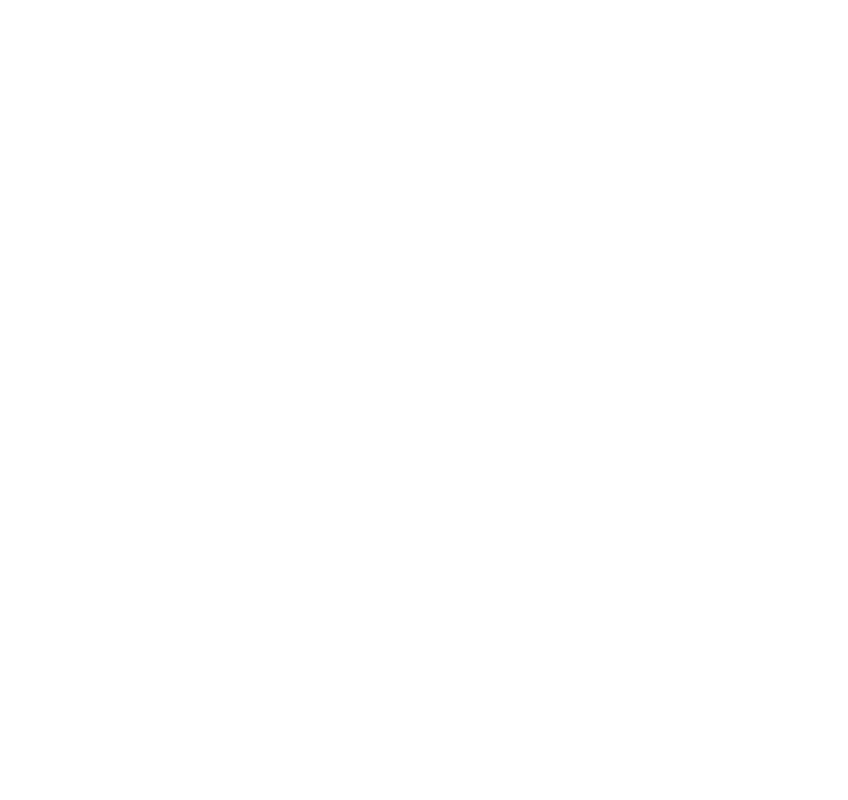
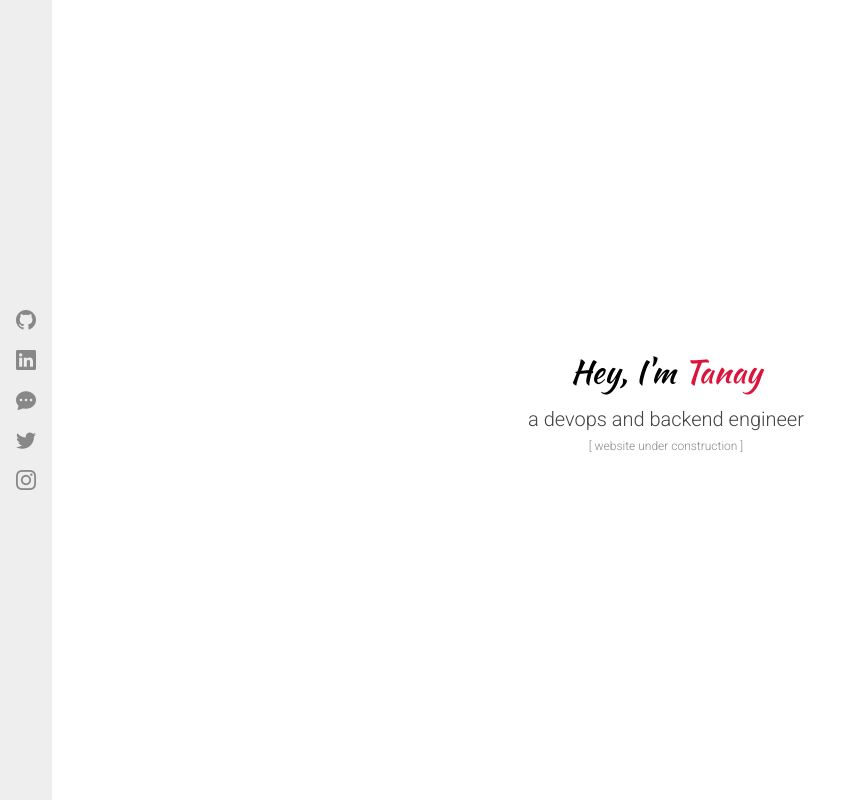
Before and after one commit to tanayhub/tanayhub, a plain HTML site: page index.html in a window 1280 px wide. Shown: the whole page, without its empty margins (0-848 px from the left). Drawn offline with nearby package versions, Linux system fonts and the light colour scheme.

Commit message:
placeholder website content

```diff
--- /dev/null
+++ b/assets/javascript/populate/socials.js
@@ -0,0 +1,22 @@
+const socialList = document.createElement("div");
+const socials = [
+  { icon: "bi-github", source: "https://github.com/tanayhub" },
+  { icon: "bi-linkedin", source: "https://linkedin.com/in/tanayhub" },
+  { icon: "bi-chat-dots-fill", source: "mailto:contact@tanayhub.com" },
+  { icon: "bi-twitter", source: "https://twitter.com/tanayhub" },
+  { icon: "bi-instagram", source: "https://instagram.com/tanayhub" },
+];
+for (const social of socials) {
+  const socialIcon = document.createElement("i");
+  socialIcon.className = social.icon;
+
+  const socialLink = document.createElement("a");
+  socialLink.href = social.source;
+  socialLink.appendChild(socialIcon);
+
+  const socialItem = document.createElement("span");
+  socialItem.appendChild(socialLink);
+
+  socialList.appendChild(socialItem);
+}
+document.getElementById("socials").appendChild(socialList);
--- /dev/null
+++ b/assets/styles/index.css
@@ -0,0 +1,94 @@
+body {
+  margin: 0;
+  padding: 0;
+  max-width: 100vw;
+  overflow-x: hidden;
+  font-family: "Roboto", sans-serif;
+}
+
+#home {
+  width: 100%;
+  height: 100vh;
+  display: flex;
+  position: relative;
+}
+
+#home > .content {
+  flex-grow: 1;
+  display: flex;
+  text-align: center;
+  align-items: center;
+  justify-content: center;
+}
+
+.heading {
+  font-size: 2rem;
+  margin-bottom: 0.75rem;
+  font-family: "Kaushan Script", cursive;
+}
+
+.heading > span {
+  color: #dc143c;
+}
+
+.sub-heading {
+  color: #444444;
+  font-weight: 300;
+  font-size: 1.25rem;
+  margin-bottom: 0.5rem;
+}
+
+.sub-text {
+  color: #888888;
+  font-weight: 300;
+  font-size: 0.75rem;
+}
+
+#socials {
+  display: flex;
+  align-items: center;
+  justify-content: center;
+  background-color: #eeeeee;
+}
+
+#socials > div {
+  display: flex;
+  flex-direction: column;
+}
+
+#socials > div > span {
+  padding: 0.5rem 1rem;
+  font-size: 1.25rem;
+  list-style: none;
+}
+
+#socials > div > span > a {
+  color: #888888;
+  text-decoration: none;
+}
+
+#socials > div > span > a:hover {
+  color: #2c2c2c;
+  animation: focus 0.5s;
+}
+
+@keyframes focus {
+  0% {
+    color: #888888;
+  }
+  100% {
+    color: #2c2c2c;
+  }
+}
+
+@media screen and (max-width: 600px) {
+  #home {
+    flex-direction: column-reverse;
+  }
+  #socials > div {
+    flex-direction: row;
+  }
+  #socials > div > span {
+    padding: 1rem 0.5rem;
+  }
+}
--- a/index.html
+++ b/index.html
@@ -4,7 +4,57 @@
     <meta charset="UTF-8" />
     <meta http-equiv="X-UA-Compatible" content="IE=edge" />
     <meta name="viewport" content="width=device-width, initial-scale=1.0" />
-    <title>Document</title>
+    <meta name="keywords" content="tanay,tanay ghirnikar,portfolio" />
+    <meta
+      name="description"
+      content="Get to know more about Tanay Ghirnikar, personally or professionally"
+    />
+
+    <meta property="og:type" content="website" />
+    <meta property="og:url" content="https://tanayhub.com" />
+    <meta property="og:title" content="Tanay Ghirnikar" />
+    <meta
+      property="og:description"
+      content="Get to know more about Tanay Ghirnikar, personally or professionally"
+    />
+    <meta
+      property="og:image"
+      content="https://tanayhub.com/assets/images/20220516-snapshot.png"
+    />
+
+    <title>Tanay Ghirnikar</title>
+
+    <link rel="stylesheet" href="./assets/styles/index.css" />
+
+    <link rel="preconnect" href="https://fonts.googleapis.com" />
+    <link rel="preconnect" href="https://fonts.gstatic.com" crossorigin />
+    <link
+      rel="stylesheet"
+      href="https://fonts.googleapis.com/css2?family=Roboto:wght@100;300;400;500;700&display=swap"
+    />
+    <link
+      rel="stylesheet"
+      href="https://fonts.googleapis.com/css2?family=Kaushan+Script&display=swap"
+    />
+
+    <link
+      rel="stylesheet"
+      href="https://cdn.jsdelivr.net/npm/bootstrap-icons@1.8.1/font/bootstrap-icons.css"
+    />
   </head>
-  <body></body>
+  <body>
+    <noscript>You need enable javascript</noscript>
+    <section id="home">
+      <div id="socials"></div>
+      <div class="content">
+        <div>
+          <div class="heading">Hey, I'm <span>Tanay</span></div>
+          <div class="sub-heading">a devops and backend engineer</div>
+          <div class="sub-text">[ website under construction ]</div>
+        </div>
+      </div>
+    </section>
+
+    <script src="./assets/javascript/populate/socials.js"></script>
+  </body>
 </html>
```
Also changed, not shown: assets/images/20220516-snapshot.png (added).
